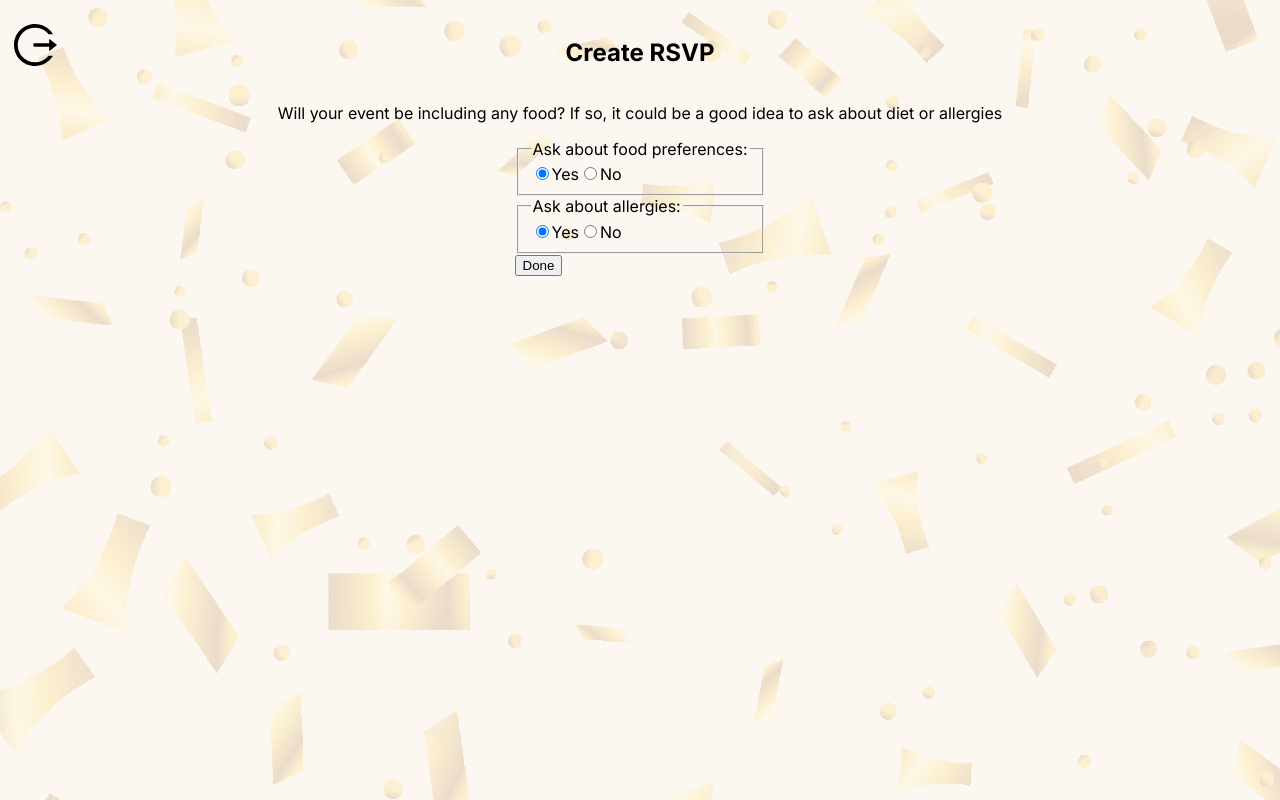
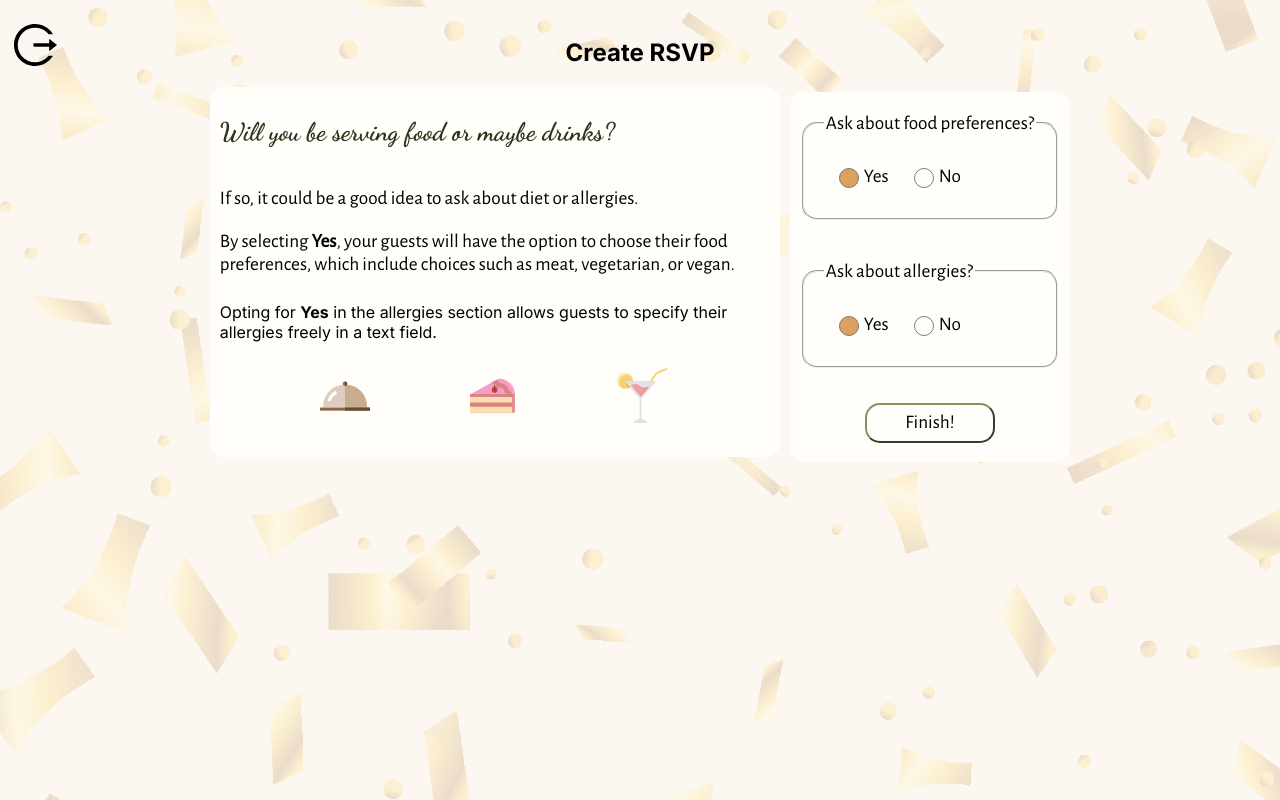
Before and after one commit to nanidam/degree-project-rendezevite, a Next.js app: page /events/create-event/1/create-RSVP in a window 1280 px wide. Built offline with nearby package versions, Linux system fonts and the light colour scheme.

Commit message:
➕ added svgs and info text for user

```diff
--- a/app/events/create-event/[eventName]/create-RSVP/page.tsx
+++ b/app/events/create-event/[eventName]/create-RSVP/page.tsx
@@ -1,99 +1,128 @@
-"use client"
-import Logout from "@/app/components/logout"
-import "./style.scss"
-import updateEventFood from "@/app/services/updateEventFood"
-import { useRouter } from "next/navigation"
+"use client";
+import Logout from "@/app/components/logout";
+import "./style.scss";
+import updateEventFood from "@/app/services/updateEventFood";
+import { useRouter } from "next/navigation";
+import { ReactSVG } from "react-svg";
 
 const CreateRsvp = ({
   params: { eventName },
 }: {
-  readonly params: { readonly eventName: string }
+  readonly params: { readonly eventName: string };
 }) => {
-  const router = useRouter()
+  const router = useRouter();
 
   if (eventName.includes(".")) {
-    return null
+    return null;
   }
   const handleSubmit = async (e: React.FormEvent<HTMLFormElement>) => {
-    e.preventDefault()
-    const form = e.target as HTMLFormElement
-    const formData = new FormData(form)
+    e.preventDefault();
+    const form = e.target as HTMLFormElement;
+    const formData = new FormData(form);
 
-    const includeFood = formData.get("ask-about-food") === "true"
-    const includeAllergies = formData.get("ask-about-allergies") === "true"
+    const includeFood = formData.get("ask-about-food") === "true";
+    const includeAllergies = formData.get("ask-about-allergies") === "true";
 
     const updatedEvent = await updateEventFood(
       includeFood,
       includeAllergies,
       eventName.toLocaleLowerCase()
-    )
+    );
 
     if (updatedEvent) {
-      router.push(`/admin/overview/${eventName}`)
+      router.push(`/admin/overview/${eventName}`);
     }
-  }
+  };
 
   return (
     <section className="create-rsvp-container">
       <h1 className="choose-template-header">Create RSVP</h1>
       <Logout />
+      <div className="create-rsvp-wrapper">
+        <article className="create-rsvp-text-container">
+          <h2 className="create-rsvp-subheader">
+            Will you be serving food or maybe drinks?
+          </h2>
           <p className="create-rsvp-text">
-        Will your event be including any food? If so, it could be a good idea to
-        ask about diet or allergies
+            If so, it could be a good idea to ask about diet or allergies.
           </p>
+          <p className="create-rsvp-text">
+            By selecting <strong>Yes</strong>, your guests will have the option to choose
+            their food preferences, which include choices such as meat, vegetarian, or
+            vegan.
+          </p>
+          <p>
+            Opting for <strong>Yes</strong> in the allergies section allows guests to
+            specify their allergies freely in a text field.
+          </p>
+          <div className="svgs-wrapper">
+            {/* <ReactSVG src="/cutlery.svg" /> */}
+            <ReactSVG src="/dinner.svg" />
+            <ReactSVG src="/cake-piece.svg" />
+            <ReactSVG src="/pink-cocktail.svg" />
+          </div>
+        </article>
 
+        <article className="create-rsvp-form-container">
           <form className="create-rsvp-form" onSubmit={handleSubmit}>
-        <fieldset>
-          <legend>Ask about food preferences:</legend>
-          <label htmlFor="ask-about-food-yes">
+            <fieldset className="create-rsvp-fieldset">
+              <legend className="create-rsvp-legend">Ask about food preferences?</legend>
+              <label className="create-rsvp-label" htmlFor="ask-about-food-yes">
                 <input
+                  className="create-rsvp-radio"
                   type="radio"
                   id="ask-about-food-yes"
                   name="ask-about-food"
                   value="true"
                   defaultChecked
                 />
-            <span className="checkbox-option">Yes</span>
+                Yes
               </label>
-          <label htmlFor="ask-about-food-no">
+
+              <label className="create-rsvp-label" htmlFor="ask-about-food-no">
                 <input
+                  className="create-rsvp-radio"
                   type="radio"
                   id="ask-about-food-no"
                   name="ask-about-food"
                   value="false"
                 />
-            <span className="checkbox-option">No</span>
+                No
               </label>
             </fieldset>
 
-        <fieldset>
-          <legend>Ask about allergies:</legend>
-          <label htmlFor="ask-about-allergies-yes">
+            <fieldset className="create-rsvp-fieldset">
+              <legend className="create-rsvp-legend">Ask about allergies?</legend>
+              <label className="create-rsvp-label" htmlFor="ask-about-allergies-yes">
                 <input
+                  className="create-rsvp-radio"
                   type="radio"
                   id="ask-about-allergies-yes"
                   name="ask-about-allergies"
                   value="true"
                   defaultChecked
                 />
-            <span className="checkbox-option">Yes</span>
+                Yes
               </label>
-          <label htmlFor="ask-about-allergies-no">
+              <label className="create-rsvp-label" htmlFor="ask-about-allergies-no">
                 <input
+                  className="create-rsvp-radio"
                   type="radio"
                   id="ask-about-allergies-no"
                   name="ask-about-allergies"
                   value="false"
                 />
-            <span className="checkbox-option">No</span>
+                No
               </label>
             </fieldset>
-        <button className="done-btn" type="submit">
-          Done
+            <button className="submit-inv-btn" type="submit">
+              Finish!
             </button>
           </form>
+        </article>
+      </div>
     </section>
-  )
-}
+  );
+};
 
-export default CreateRsvp
+export default CreateRsvp;
```
Lines whose indentation alone changed are shown as unchanged.
